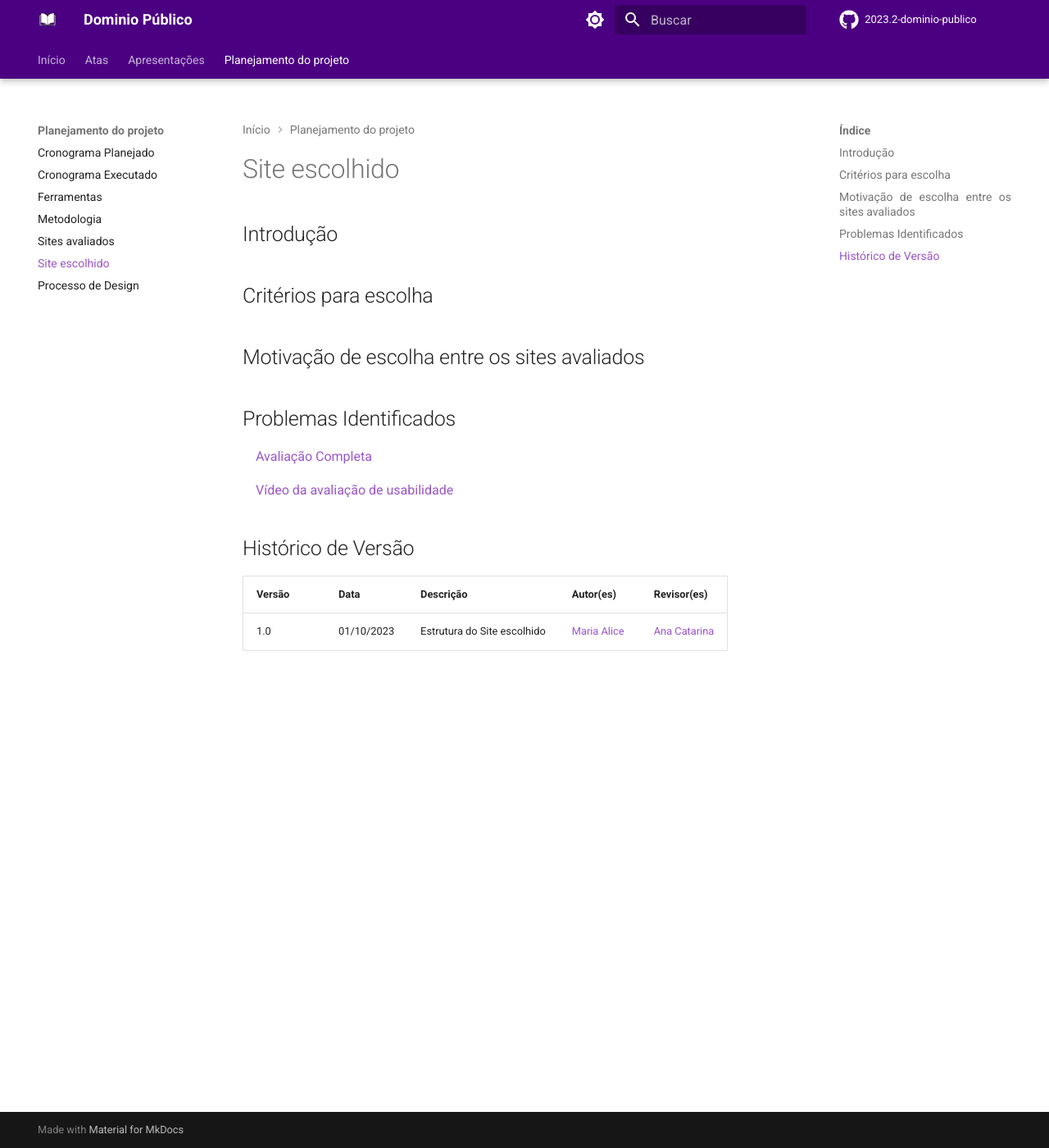
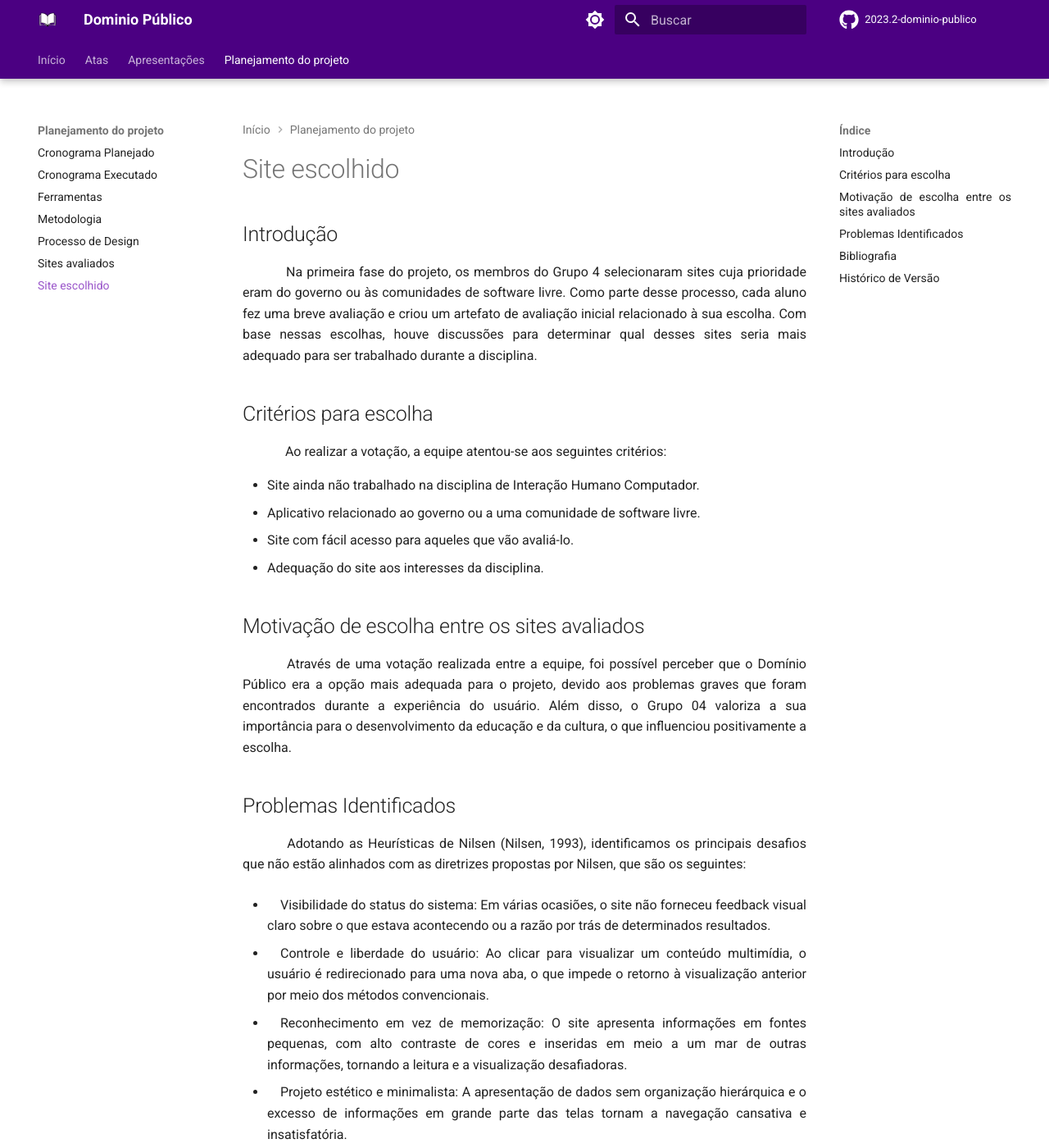
Before and after one commit to Interacao-Humano-Computador/2023.2-Dominio-Publico, an MkDocs documentation site: the page built from docs/planejamento/site_escolhido.md, in a window 1280 px wide and 1400 px high. Shown: the whole window at 82% size. Built offline with MkDocs 1.6.1 and Material for MkDocs 9.7.7, drawn with Linux system fonts in a browser that asks for light colours; comment, search, counter and statistics services are not loaded; some of the changed text lies outside the part shown.

Commit message:
Atualiza a pagina sites escolhidos

```diff
--- a/docs/planejamento/site_escolhido.md
+++ b/docs/planejamento/site_escolhido.md
@@ -2,20 +2,53 @@
 
 ## Introdução
 
+
+<p style="text-align: justify;">&emsp;&emsp;
+Na primeira fase do projeto, os membros do Grupo 4 selecionaram sites cuja prioridade eram do governo ou às comunidades de software livre. Como parte desse processo, cada aluno fez uma breve avaliação e criou um artefato de avaliação inicial relacionado à sua escolha. Com base nessas escolhas, houve discussões para determinar qual desses sites seria mais adequado para ser trabalhado durante a disciplina.
+</p>
+
 ## Critérios para escolha
-<!-- coisas que o professor pediu pro site ter pra poder ser avaliado -->
+<p style="text-align: justify;">&emsp;&emsp;
+Ao realizar a votação, a equipe atentou-se aos seguintes critérios:
+</p>
+
+- Site ainda não trabalhado na disciplina de Interação Humano Computador.
+- Aplicativo relacionado ao governo ou a uma comunidade de software livre.
+- Site com fácil acesso para aqueles que vão avaliá-lo.
+- Adequação do site aos interesses da disciplina.
 
 ## Motivação de escolha entre os sites avaliados
-
+<p style="text-align: justify;">&emsp;&emsp;
+Através de uma votação realizada entre a equipe, foi possível perceber que o Domínio Público era a opção mais adequada para o projeto, devido aos problemas graves que foram encontrados durante a experiência do usuário. Além disso, o Grupo 04 valoriza a sua importância para o desenvolvimento da educação e da cultura, o que influenciou positivamente a escolha.
+</p>
 
 ## Problemas Identificados
+<p style="text-align: justify;">&emsp;&emsp;
+Adotando as Heurísticas de Nilsen (Nilsen, 1993), identificamos os principais desafios que não estão alinhados com as diretrizes propostas por Nilsen, que são os seguintes:
+</p>
 
-[Avaliação Completa](docs/assets/avaliacoes/DominioPublico)
+- Visibilidade do status do sistema: Em várias ocasiões, o site não forneceu feedback visual claro sobre o que estava acontecendo ou a razão por trás de determinados resultados.
 
-[Vídeo da avaliação de usabilidade](https://unbbr-my.sharepoint.com/personal/211063210_aluno_unb_br/_layouts/15/stream.aspx?id=%2Fpersonal%2F211063210%5Faluno%5Funb%5Fbr%2FDocuments%2FEngenharia%20de%20Software%2F5%C2%B0%20Semestre%2FIHC%20%2D%20Intera%C3%A7%C3%A3o%20Humano%20Computador%2FListas%20de%20exerc%C3%ADcios%2FAvalia%C3%A7%C3%A3o%20Individual%2FV%C3%ADdeo%20da%20avalia%C3%A7%C3%A3o%20individual%20%2D%20Dom%C3%ADnio%20P%C3%BAblico%2Emp4&nav=eyJyZWZlcnJhbEluZm8iOnsicmVmZXJyYWxBcHAiOiJPbmVEcml2ZUZvckJ1c2luZXNzIiwicmVmZXJyYWxBcHBQbGF0Zm9ybSI6IldlYiIsInJlZmVycmFsTW9kZSI6InZpZXciLCJyZWZlcnJhbFZpZXciOiJNeUZpbGVzTGlua0RpcmVjdCJ9fQ&nav=eyJyZWZlcnJhbEluZm8iOnsicmVmZXJyYWxBcHAiOiJPbmVEcml2ZUZvckJ1c2luZXNzIiwicmVmZXJyYWxBcHBQbGF0Zm9ybSI6IldlYiIsInJlZmVycmFsTW9kZSI6InZpZXciLCJyZWZlcnJhbFZpZXciOiJNeUZpbGVzTGlua0RpcmVjdCJ9fQ&ga=1)
+- Controle e liberdade do usuário: Ao clicar para visualizar um conteúdo multimídia, o usuário é redirecionado para uma nova aba, o que impede o retorno à visualização anterior por meio dos métodos convencionais.
+
+- Reconhecimento em vez de memorização: O site apresenta informações em fontes pequenas, com alto contraste de cores e inseridas em meio a um mar de outras informações, tornando a leitura e a visualização desafiadoras.
+
+- Projeto estético e minimalista: A apresentação de dados sem organização hierárquica e o excesso de informações em grande parte das telas tornam a navegação cansativa e insatisfatória.
+
+[Avaliação Completa](../assets/avaliacoes/DominioPublico.pdf)
+
+<!-- [Vídeo da avaliação de usabilidade](https://unbbr-my.sharepoint.com/personal/211063210_aluno_unb_br/_layouts/15/stream.aspx?id=%2Fpersonal%2F211063210%5Faluno%5Funb%5Fbr%2FDocuments%2FEngenharia%20de%20Software%2F5%C2%B0%20Semestre%2FIHC%20%2D%20Intera%C3%A7%C3%A3o%20Humano%20Computador%2FListas%20de%20exerc%C3%ADcios%2FAvalia%C3%A7%C3%A3o%20Individual%2FV%C3%ADdeo%20da%20avalia%C3%A7%C3%A3o%20individual%20%2D%20Dom%C3%ADnio%20P%C3%BAblico%2Emp4&nav=eyJyZWZlcnJhbEluZm8iOnsicmVmZXJyYWxBcHAiOiJPbmVEcml2ZUZvckJ1c2luZXNzIiwicmVmZXJyYWxBcHBQbGF0Zm9ybSI6IldlYiIsInJlZmVycmFsTW9kZSI6InZpZXciLCJyZWZlcnJhbFZpZXciOiJNeUZpbGVzTGlua0RpcmVjdCJ9fQ&nav=eyJyZWZlcnJhbEluZm8iOnsicmVmZXJyYWxBcHAiOiJPbmVEcml2ZUZvckJ1c2luZXNzIiwicmVmZXJyYWxBcHBQbGF0Zm9ybSI6IldlYiIsInJlZmVycmFsTW9kZSI6InZpZXciLCJyZWZlcnJhbFZpZXciOiJNeUZpbGVzTGlua0RpcmVjdCJ9fQ&ga=1) -->
+
+## Bibliografia
+
+> BARBOSA, Simone; DINIZ, Bruno. Interação Humano - Computador, Editora Elsevier, Rio de Janeiro, 2010.
+>
+> Ministério da Educação. Domínio Público. Disponível em: http://www.dominiopublico.gov.br/. Acesso em: 01 de out. de 2023.
+>
 
 ## Histórico de Versão
 
-| Versão | Data | Descrição | Autor(es) | Revisor(es) |
-| ------ | -----| --------- | --------- | ----------- |
-| 1.0    | 01/10/2023 | Estrutura do Site escolhido | [Maria Alice](https://github.com/Maliz30) | [Ana Catarina](https://github.com/an4catarina) |
+| Versão | Data       | Descrição                    | Autor(es)                            | Revisor(es)                          |
+| ------ | ---------- | ---------------------------- | ------------------------------------ | ------------------------------------ |
+| 1.0    | 01/10/2023 | Estrutura do Site escolhido  | [Maria Alice](https://github.com/Maliz30) | [Ana Catarina](https://github.com/an4catarina) |
+| 1.1    | 01/10/2023       | Descreve tópicos      | [Gustavo França](https://github.com/gustavofbs) | [Ana Catarina](https://github.com/an4catarina) |
--- a/mkdocs.yml
+++ b/mkdocs.yml
@@ -60,9 +60,10 @@
       - Cronograma Executado: planejamento/cronograma_executado.md
       - Ferramentas: planejamento/ferramentas.md
       - Metodologia: planejamento/metodologia.md
+      - Processo de Design: planejamento/processo-design.md
       - Sites avaliados: planejamento/sites_avaliados.md
       - Site escolhido: planejamento/site_escolhido.md
-      - Processo de Design: planejamento/processo-design.md
+
 
 # Extensions
 markdown_extensions:
```
